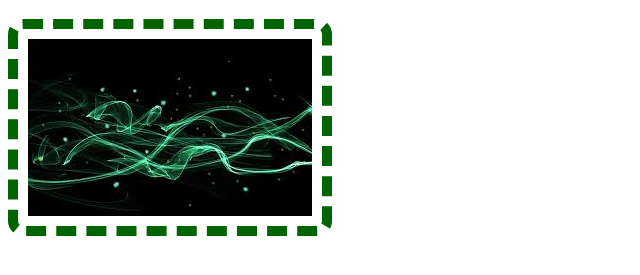
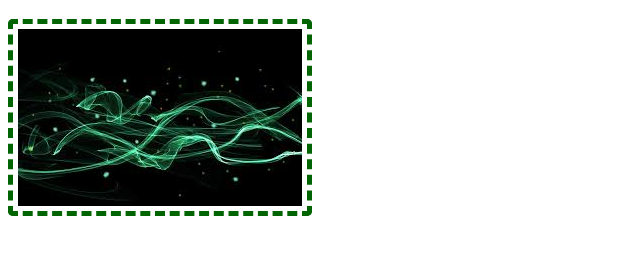
Before and after one commit to Hadal101/my-website, a plain HTML site: page index.html in a window 1280 px wide. Shown: the part 61-336 px from the top of the page, without its empty margins (0-640 px from the left). Drawn offline with Linux system fonts and the light colour scheme.

Commit message:
Update style.css

```diff
--- a/style.css
+++ b/style.css
@@ -1,5 +1,5 @@
 img {
-    border: 10px dashed darkgreen; /* 10px width, dashed style, dark green color */
-    border-radius: 15px; /* Rounded corners */
-    padding: 10px; /* Add space between the image and the border */
+    border: 5px dashed darkgreen; /* 10px width, dashed style, dark green color */
+    border-radius: 5px; /* Rounded corners */
+    padding: 5px; /* Add space between the image and the border */
 }
```
